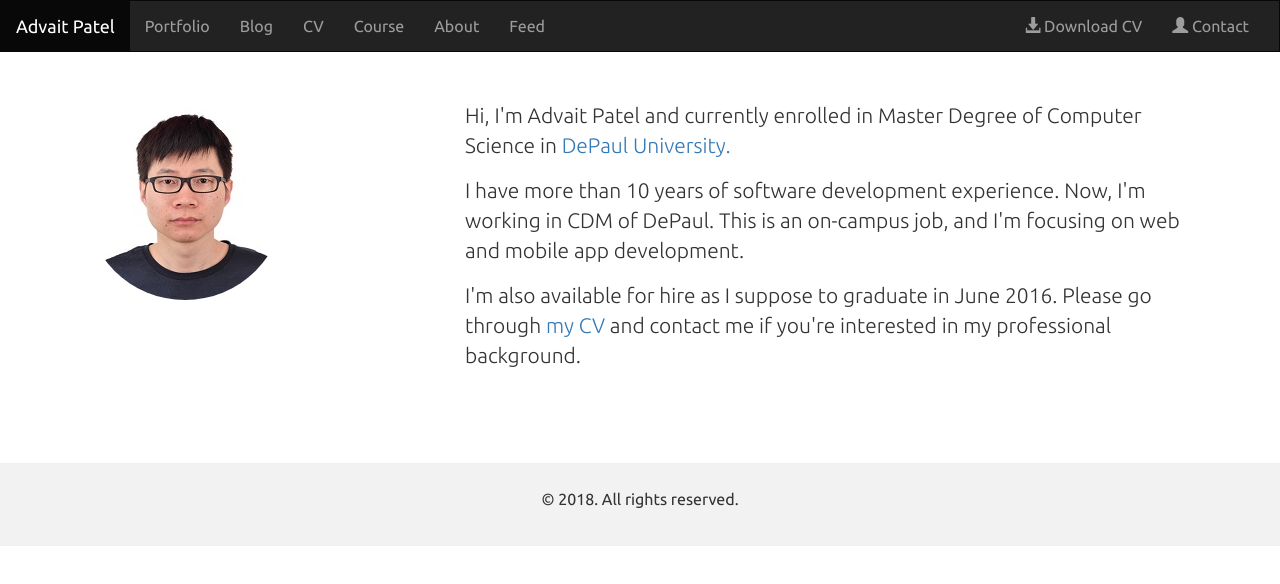
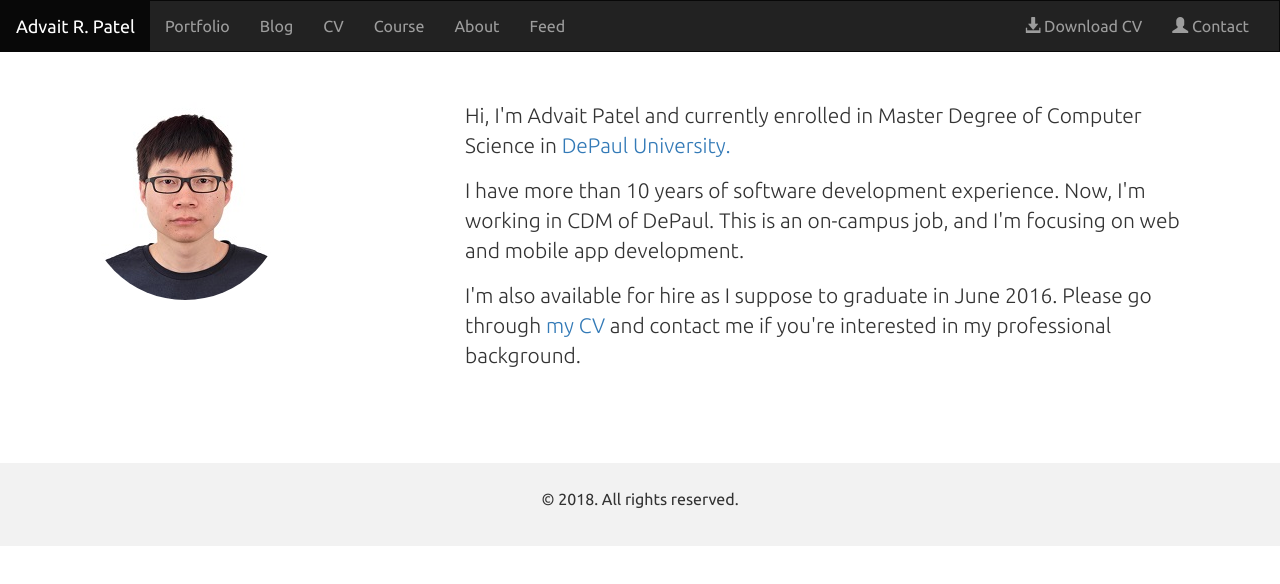
Before and after one commit to advaitpatel/www.advaitpatel.com, a plain HTML site: page index.html in a window 1280 px wide. Drawn offline with nearby package versions, Linux system fonts and the light colour scheme.

Commit message:
adding middle name

```diff
--- a/index.html
+++ b/index.html
@@ -35,7 +35,7 @@
         <span class="icon-bar"></span>
       </button>
       <ul class="nav navbar-nav">
-        <li class="active"><a class="navbar-brand" href="index.html">Advait Patel</a></li>
+        <li class="active"><a class="navbar-brand" href="index.html">Advait R. Patel</a></li>
       </ul>
 
     </div>
```
